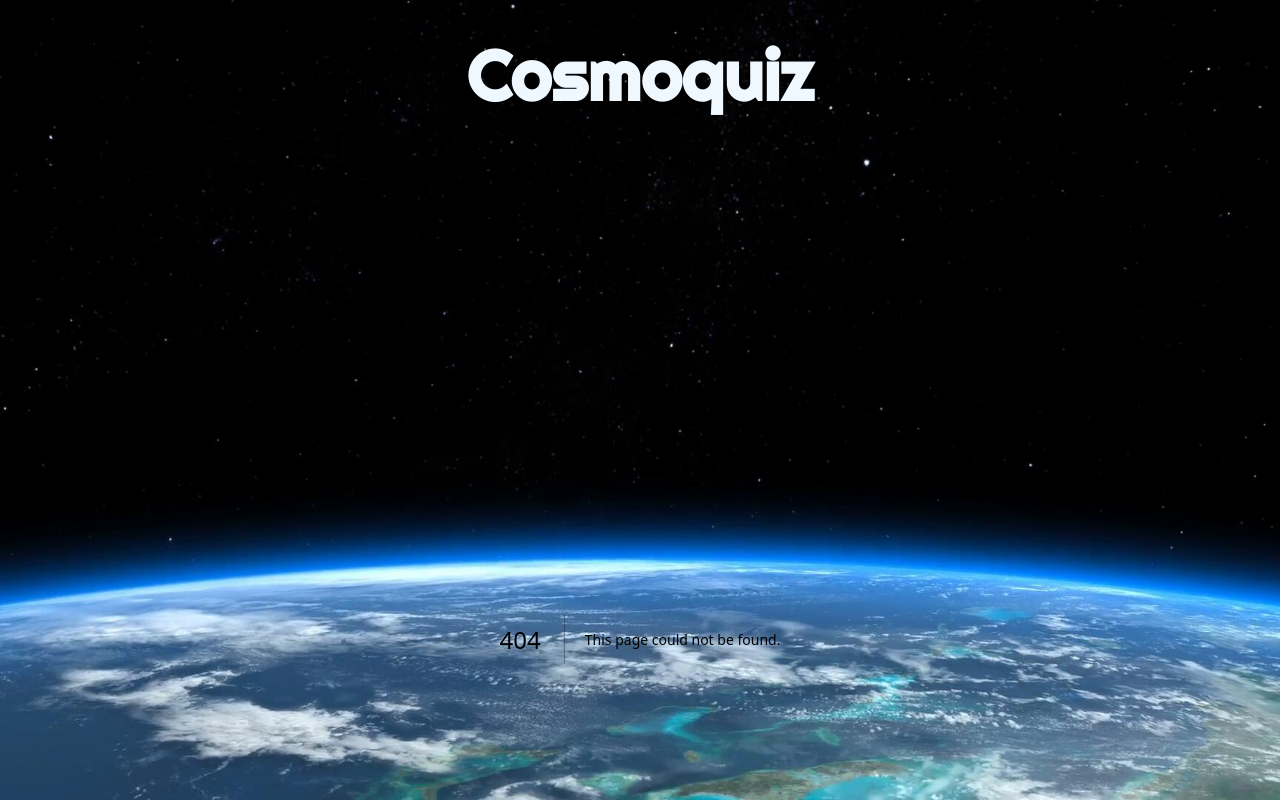
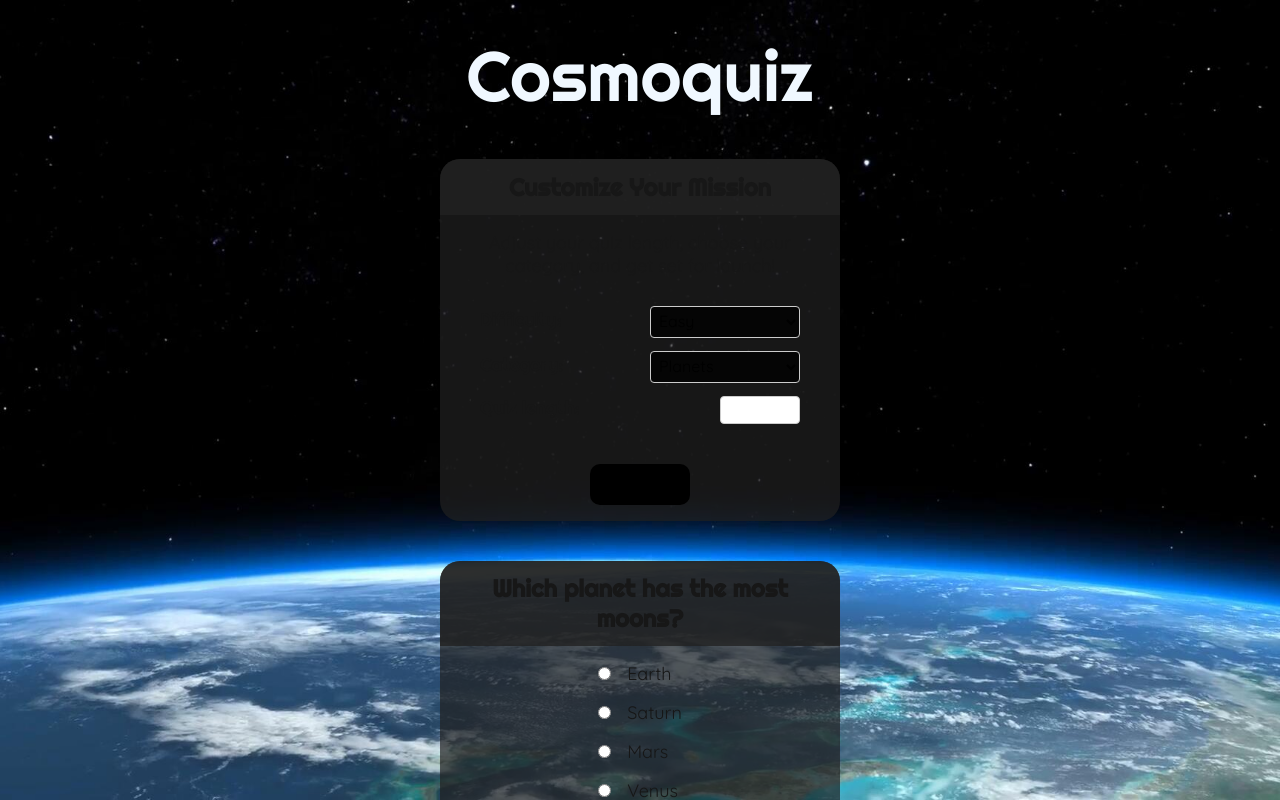
Before and after one commit to milliemk/cosmoquiz, a Next.js app: page /quiztest in a window 1280 px wide. Before the commit this address had no page. Built offline with nearby package versions, Linux system fonts and the light colour scheme.

Commit message:
quiz intro and quizcard, layout and design (#5)

```diff
--- a/src/app/layout.tsx
+++ b/src/app/layout.tsx
@@ -43,16 +43,15 @@ export default function RootLayout({
         }}
       >
         <div
-          className={righteous.className}
           style={{
             display: "flex",
             flexDirection: "column",
             alignItems: "center",
-            gap: 120,
+            gap: 40,
           }}
         >
           {" "}
-          <h1 className="homeTitle">Cosmoquiz</h1>
+          <h1 className={`homeTitle ${righteous.className}`}>Cosmoquiz</h1>
           {children}
         </div>
       </body>
--- a/src/app/page.module.css
+++ b/src/app/page.module.css
@@ -172,10 +172,12 @@ a.secondary {
   background-color: rgba(33, 33, 33, 0.6);
   border-radius: 20px;
   padding: 0.5rem;
+  gap: 1rem;
 
   & p {
+    padding-top: 2rem;
     max-width: 400px;
-    font-size: 25px;
+    font-size: 22px;
     text-align: center;
   }
 }
@@ -192,7 +194,7 @@ a.secondary {
     margin-top: 18rem;
 
     & p {
-      font-size: 22px;
+      font-size: 20px;
       text-align: center;
     }
   }
--- /dev/null
+++ b/src/app/quiztest/page.tsx
@@ -0,0 +1,11 @@
+import QuizCard from "@/components/QuizCard";
+
+function page() {
+  return (
+    <>
+      <QuizCard />
+    </>
+  );
+}
+
+export default page;
--- /dev/null
+++ b/src/app/styles/QuizCard.module.css
@@ -0,0 +1,88 @@
+.quizContainer {
+  display: flex;
+  flex-direction: row;
+  flex-direction: column;
+  gap: 1rem;
+  justify-content: space-evenly;
+  align-items: center;
+  text-align: center;
+  padding-bottom: 1rem;
+  max-width: 400px;
+  background-color: rgba(33, 33, 33, 0.7);
+  border-radius: 20px;
+}
+
+.quizHeader {
+  display: flex;
+  flex-direction: row;
+  align-items: center;
+  justify-content: center;
+  gap: 1rem;
+  width: 100%;
+  padding: 0.8rem;
+  border-top-left-radius: 20px;
+  border-top-right-radius: 20px;
+  background-color: rgba(33, 33, 33, 0.8);
+}
+
+.quizBody {
+  display: flex;
+  flex-direction: column;
+  gap: 1rem;
+  font-size: 18px;
+  padding-left: 2rem;
+  padding-right: 2rem;
+  margin-bottom: 1rem;
+}
+
+.quizFooter {
+}
+
+.quizBody input[type="radio"] {
+  margin-right: 8px;
+  font-size: 50px;
+  display: flex;
+  align-items: left;
+}
+
+.quizBody label {
+  display: flex;
+  align-items: center;
+  gap: 8px;
+}
+
+.quizOptions {
+  padding: 0.5rem;
+  gap: 0.5rem;
+  display: flex;
+  flex-direction: column;
+  align-items: flex-start;
+}
+
+.spacedLabel {
+  display: flex;
+  justify-content: space-between;
+  width: 100%;
+}
+
+.spacedLabel input[type="number"] {
+  padding: 4px;
+  border-radius: 4px;
+  border: 1px solid #ccc;
+  font-size: 16px;
+  width: 80px;
+  margin-top: 5px;
+  transition: border-color 0.3s ease;
+}
+
+.spacedLabel select {
+  padding: 4px;
+  border-radius: 4px;
+  border: 1px solid #ccc;
+  font-size: 16px;
+  width: 150px;
+  max-width: 200px;
+  margin-top: 5px;
+  background-color: #050505;
+  transition: background-color 0.3s ease, border-color 0.3s ease;
+}
--- /dev/null
+++ b/src/components/QuizCard.tsx
@@ -0,0 +1,111 @@
+import styles from "@/app/styles/QuizCard.module.css";
+import { Quicksand, Righteous } from "next/font/google";
+import Image from "next/image";
+
+const quicksand = Quicksand({
+  weight: ["400"],
+  subsets: ["latin"],
+});
+
+const righteous = Righteous({
+  weight: ["400"],
+  subsets: ["latin"],
+});
+
+function QuizCard() {
+  return (
+    <>
+      <div className={styles.quizContainer}>
+        <div className={`${styles.quizHeader} ${righteous.className}`}>
+          <h2>Customize Your Mission</h2>
+          {/* <Image src="/blue.png" alt="circle" height={30} width={30} /> */}
+        </div>
+        <div className={styles.quizBody}>
+          <p className={quicksand.className}>
+            {" "}
+            Adjust your quiz length, choose your category, and get set for
+            launch!
+          </p>
+          <div className={`${styles.quizOptions} ${righteous.className}`}>
+            <label className={styles.spacedLabel}>
+              Difficulty:
+              <select className={quicksand.className}>
+                <option value="easy">Easy</option>
+                <option value="mediun">Medium</option>
+                <option value="hard">Hard</option>
+              </select>
+            </label>
+            <label className={styles.spacedLabel}>
+              Category:
+              <select className={quicksand.className}>
+                <option value="planets">Planets</option>
+                <option value="stars">Stars</option>
+                <option value="galaxies">Galaxies</option>
+                <option value="blackholes">Black Holes</option>
+              </select>
+            </label>
+            <label className={styles.spacedLabel}>
+              Quiz length:
+              <input type="number"></input>
+            </label>
+          </div>
+        </div>
+        <div className={styles.quizFooter}>
+          <button
+            style={{
+              width: 100,
+              padding: 10,
+              borderRadius: 10,
+              border: "transparent",
+              backgroundColor: "black",
+              fontSize: 17,
+            }}
+            className={righteous.className}
+          >
+            Start!
+          </button>
+        </div>
+      </div>
+      <div className={styles.quizContainer}>
+        <div className={`${styles.quizHeader} ${righteous.className}`}>
+          <h2>Which planet has the most moons?</h2>
+        </div>
+        <div className={`${styles.quizBody} ${quicksand.className}`}>
+          <label>
+            <input type="radio"></input>
+            Earth
+          </label>
+          <label>
+            <input type="radio"></input>
+            Saturn
+          </label>
+          <label>
+            <input type="radio"></input>
+            Mars
+          </label>
+          <label>
+            <input type="radio"></input>
+            Venus
+          </label>
+        </div>
+        <div className={styles.cardFooter}>
+          <button
+            style={{
+              width: 80,
+              padding: 8,
+              borderRadius: 10,
+              border: "transparent",
+              backgroundColor: "black",
+              fontSize: 17,
+            }}
+            className={righteous.className}
+          >
+            Next
+          </button>
+        </div>
+      </div>
+    </>
+  );
+}
+
+export default QuizCard;
```
Also changed, not shown: src/app/page.tsx (+4 -5 lines), public/astronaut-removebg.png (added), public/image3.png (added).
